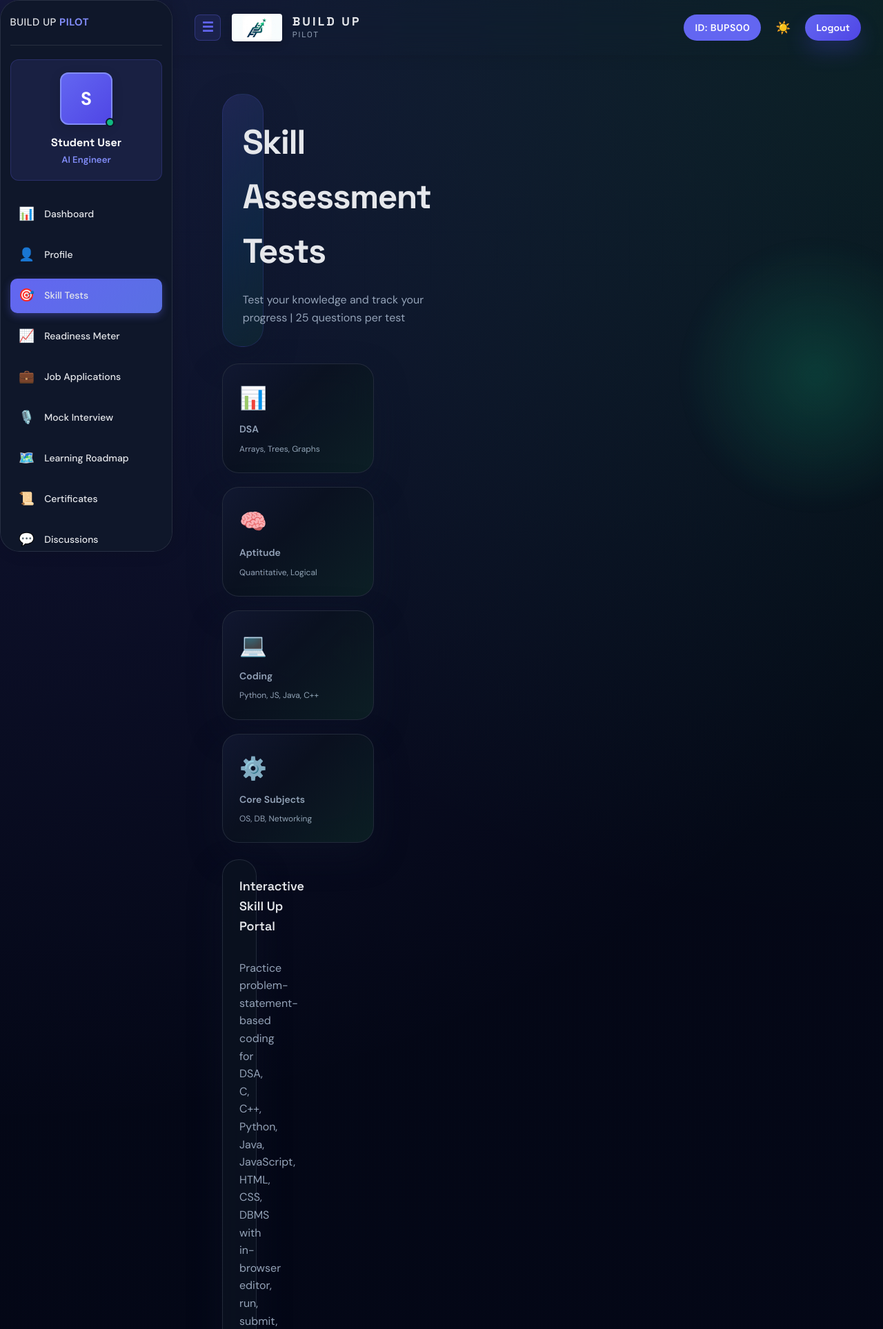
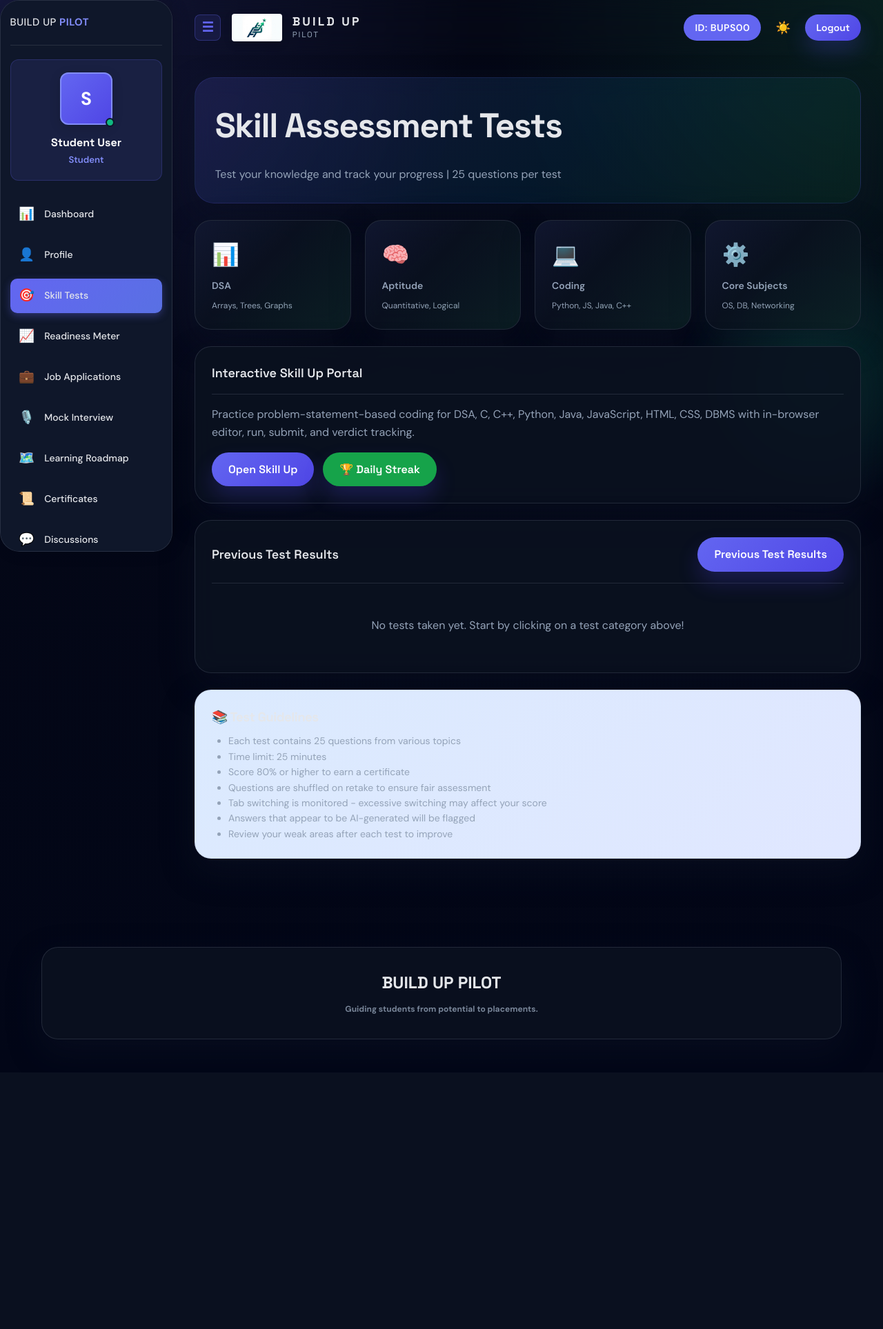
Before and after one commit to Anmol-Varshney-cell/BuildUpPilot, a Flask app: page /student/tests in a window 1280 px wide. Shown: the top 1927 px of the page at 69% size. After the commit the page ends 1507 px from the top, so only its background shows below. Run offline with Flask 3, Linux system fonts and the light colour scheme; a user stored in the database is signed in; data that the repository does not hold is empty.

Commit message:
Fix all 7 layout, squishing, overflow, typography, and accessibility bugs for 100% clean responsiveness

```diff
--- a/static/css/style.css
+++ b/static/css/style.css
@@ -1648,12 +1648,12 @@ html.theme-light body {
 }
 
 .dashboard {
-    grid-template-columns: 290px 1fr;
-    gap: 1.5rem;
-    width: min(1200px, calc(100% - 2rem));
-    margin: 1.5rem auto 0;
-    min-height: auto;
-    display: grid !important;
+    display: block !important;
+    width: 100% !important;
+    max-width: 100% !important;
+    margin: 0 !important;
+    padding: 0 !important;
+    box-sizing: border-box;
 }
 
 .sidebar,
@@ -2098,13 +2098,20 @@ textarea[name="requirements"] {
 
 .stats-grid {
     display: grid;
-    grid-template-columns: repeat(auto-fit, minmax(220px, 1fr));
+    grid-template-columns: repeat(4, 1fr);
     gap: 1.25rem;
     margin-bottom: 1.5rem;
     width: 100%;
 }
 
-@media (max-width: 1024px) {
+.btn-outline,
+.btn {
+    white-space: normal;
+    word-break: break-word;
+    box-sizing: border-box;
+}
+
+@media (max-width: 1100px) {
     .stats-grid {
         grid-template-columns: repeat(2, 1fr) !important;
         gap: 1rem;
--- a/templates/student/applications.html
+++ b/templates/student/applications.html
@@ -88,7 +88,7 @@ document.body.dataset.disableRevealAnimation = 'true';
                             {% endif %}
                         </div>
 
-                        <div class="job-description" style="font-family: 'Times New Roman', serif; margin-bottom: 1rem; line-height: 1.6;">
+                        <div class="job-description" style="margin-bottom: 1rem; line-height: 1.6;">
                             {% if item.job.description %}
                                 {{ item.job.description[:180] }}{% if item.job.description|length > 180 %}...{% endif %}
                                 <a href="{{ url_for('student.job_detail', job_id=item.job.id) }}">Read full job description</a>
--- a/templates/student/dashboard.html
+++ b/templates/student/dashboard.html
@@ -54,7 +54,7 @@
                 <div class="card-header">
                     <span class="card-title">Quick Actions</span>
                 </div>
-                <div style="display: grid; grid-template-columns: repeat(2, 1fr); gap: 1rem;">
+                <div style="display: grid; grid-template-columns: repeat(auto-fit, minmax(160px, 1fr)); gap: 0.75rem;">
                     <a href="{{ url_for('student.tests') }}" class="btn btn-outline">Take Skill Test</a>
                     <a href="{{ url_for('student.mock_interview') }}" class="btn btn-outline">Start Mock Interview</a>
                     <a href="{{ url_for('student.applications') }}" class="btn btn-outline">Job Applications</a>
--- a/templates/student/sidebar.html
+++ b/templates/student/sidebar.html
@@ -30,15 +30,21 @@
             <div class="sidebar-name sidebar-profile-name">
                 {% if student_prof and student_prof.first_name %}
                     {{ student_prof.first_name }} {{ student_prof.last_name if student_prof.last_name else '' }}
+                {% elif current_user and current_user.full_name %}
+                    {{ current_user.full_name }}
+                {% elif current_user and current_user.username %}
+                    {{ current_user.username }}
                 {% else %}
-                    Anmol Varshney
+                    Student User
                 {% endif %}
             </div>
             <div class="sidebar-role sidebar-profile-role">
                 {% if student_prof and student_prof.profession %}
                     {{ student_prof.profession }}
+                {% elif current_user and current_user.role %}
+                    {{ current_user.role|capitalize }}
                 {% else %}
-                    AI Engineer
+                    Student
                 {% endif %}
             </div>
         </div>
--- a/templates/student/tests.html
+++ b/templates/student/tests.html
@@ -11,26 +11,26 @@
         </div>
 
         <div class="stats-grid">
-            <div class="stat-card" style="cursor: pointer;" onclick="window.location.href='{{ url_for('student.take_test', test_type='dsa') }}'">
+            <a href="{{ url_for('student.take_test', test_type='dsa') }}" class="stat-card" role="button" aria-label="Take Data Structures and Algorithms Test" style="text-decoration: none; color: inherit;">
                 <div style="font-size: 2rem; margin-bottom: 0.5rem;">📊</div>
                 <div class="stat-label" style="font-weight: 600;">DSA</div>
                 <div style="font-size: 0.75rem; color: var(--gray); margin-top: 0.5rem;">Arrays, Trees, Graphs</div>
-            </div>
-            <div class="stat-card" style="cursor: pointer;" onclick="window.location.href='{{ url_for('student.take_test', test_type='aptitude') }}'">
+            </a>
+            <a href="{{ url_for('student.take_test', test_type='aptitude') }}" class="stat-card" role="button" aria-label="Take Aptitude Test" style="text-decoration: none; color: inherit;">
                 <div style="font-size: 2rem; margin-bottom: 0.5rem;">🧠</div>
                 <div class="stat-label" style="font-weight: 600;">Aptitude</div>
                 <div style="font-size: 0.75rem; color: var(--gray); margin-top: 0.5rem;">Quantitative, Logical</div>
-            </div>
-            <div class="stat-card" style="cursor: pointer;" onclick="window.location.href='{{ url_for('student.take_test', test_type='coding') }}'">
+            </a>
+            <a href="{{ url_for('student.take_test', test_type='coding') }}" class="stat-card" role="button" aria-label="Take Coding Test" style="text-decoration: none; color: inherit;">
                 <div style="font-size: 2rem; margin-bottom: 0.5rem;">💻</div>
                 <div class="stat-label" style="font-weight: 600;">Coding</div>
                 <div style="font-size: 0.75rem; color: var(--gray); margin-top: 0.5rem;">Python, JS, Java, C++</div>
-            </div>
-            <div class="stat-card" style="cursor: pointer;" onclick="window.location.href='{{ url_for('student.take_test', test_type='core') }}'">
+            </a>
+            <a href="{{ url_for('student.take_test', test_type='core') }}" class="stat-card" role="button" aria-label="Take Core Subjects Test" style="text-decoration: none; color: inherit;">
                 <div style="font-size: 2rem; margin-bottom: 0.5rem;">⚙️</div>
                 <div class="stat-label" style="font-weight: 600;">Core Subjects</div>
                 <div style="font-size: 0.75rem; color: var(--gray); margin-top: 0.5rem;">OS, DB, Networking</div>
-            </div>
+            </a>
         </div>
 
         <div class="card" style="margin-top: 1.5rem;">
```
